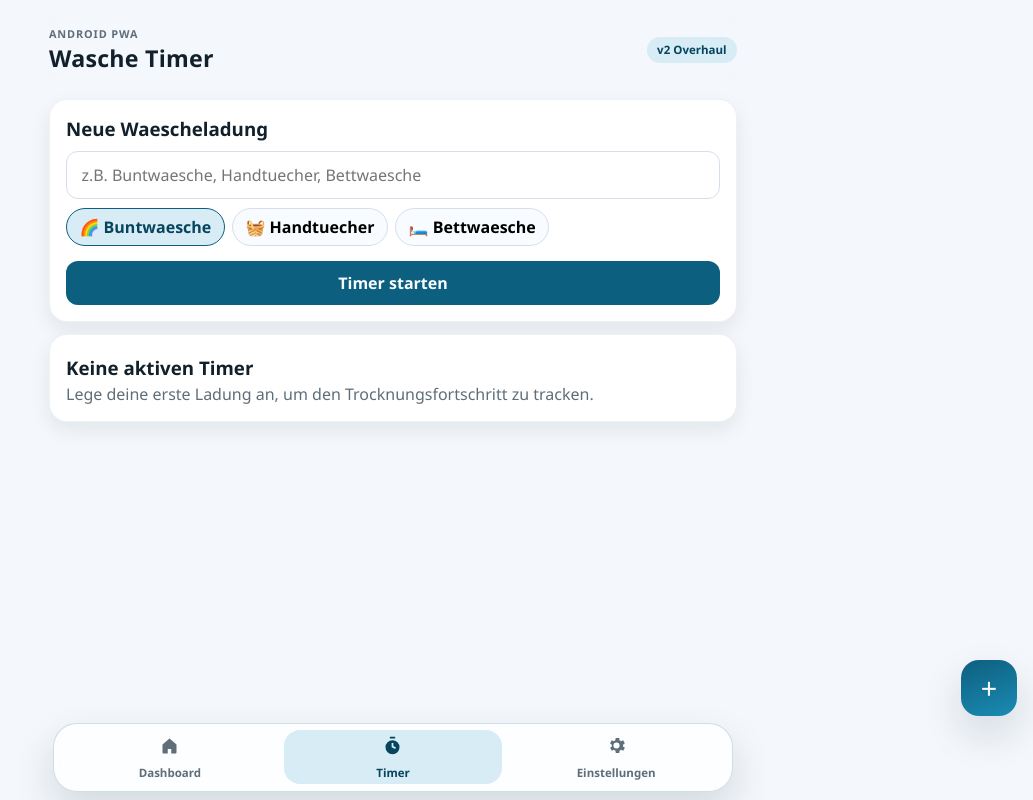
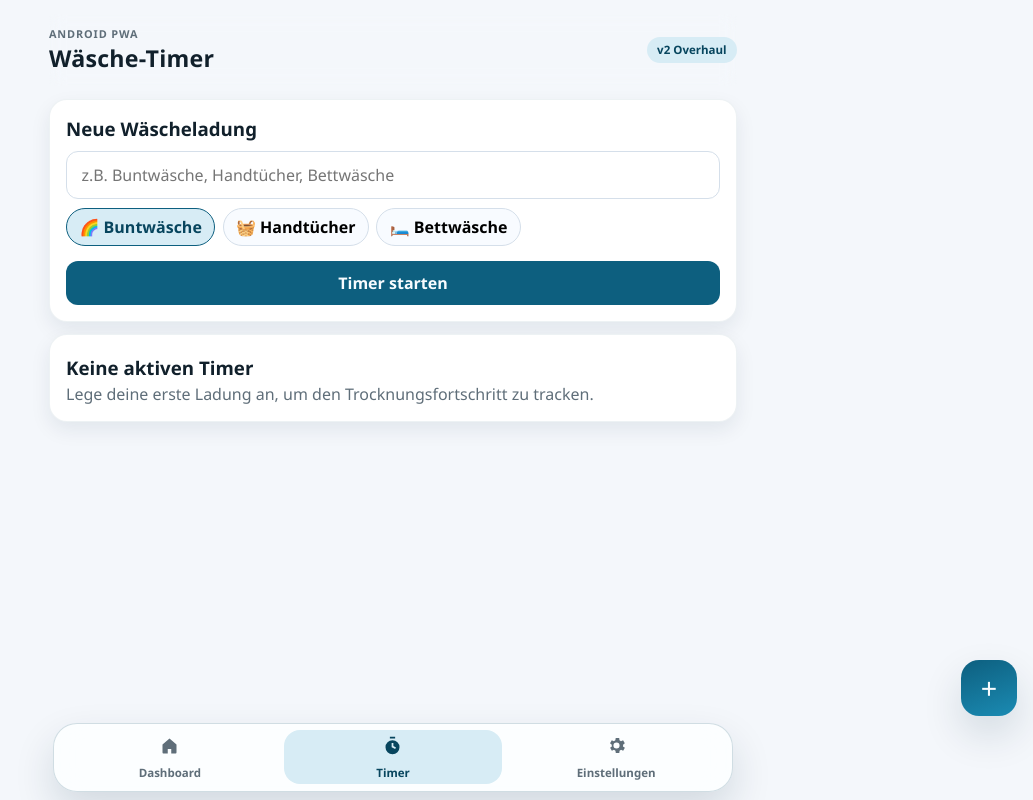
Before and after one commit to blaxcky/wasche-timer-app, a React (Vite) app: page / in a window 1280 px wide. Both pictures are taken after a click on the button "Timer verwalten". Shown: the whole page, without its empty margins (247-1280 px from the left). Built offline with nearby package versions, Linux system fonts and the light colour scheme.

Commit message:
umlaute fix

```diff
--- a/index.html
+++ b/index.html
@@ -4,7 +4,7 @@
     <meta charset="UTF-8" />
     <meta name="viewport" content="width=device-width, initial-scale=1, viewport-fit=cover" />
     <meta name="theme-color" content="#0d5f7f" />
-    <title>Wasche Timer</title>
+    <title>Wäsche-Timer</title>
   </head>
   <body>
     <div id="root"></div>
--- a/src/app/App.tsx
+++ b/src/app/App.tsx
@@ -167,13 +167,13 @@ function AppContent(): JSX.Element {
 
       if (dueOffset === undefined) continue;
 
-      maybeNotify("Wasche Timer", `${timer.name}: noch ${formatDuration(dueOffset * 60, false)} bis Ziel.`);
+      maybeNotify("Wäsche-Timer", `${timer.name}: noch ${formatDuration(dueOffset * 60, false)} bis Ziel.`);
       triggerHaptics(state.settings.hapticsEnabled);
       dispatch({ type: "MARK_REMINDER_SENT", payload: { id: timer.id, offsetMin: dueOffset } });
     }
 
     if (isWashingDone && !washingDoneRef.current) {
-      maybeNotify("Waschmaschine fertig", "Dein Waschgang ist fertig und bereit zum Aufhaengen.");
+      maybeNotify("Waschmaschine fertig", "Dein Waschgang ist fertig und bereit zum Aufhängen.");
       triggerHaptics(state.settings.hapticsEnabled);
       washingDoneRef.current = true;
     }
@@ -225,7 +225,7 @@ function AppContent(): JSX.Element {
     try {
       startAtIso = fromDatetimeLocalInput(editDraft.startAtInput);
     } catch {
-      window.alert("Bitte ein gueltiges Startdatum eingeben.");
+      window.alert("Bitte ein gültiges Startdatum eingeben.");
       return;
     }
 
@@ -252,7 +252,7 @@ function AppContent(): JSX.Element {
   };
 
   const deleteTimer = (id: string): void => {
-    if (!confirmAction("Timer wirklich loeschen?")) return;
+    if (!confirmAction("Timer wirklich löschen?")) return;
     dispatch({ type: "DELETE_TIMER", payload: { id, archiveReason: "deleted" } });
   };
 
@@ -288,10 +288,10 @@ function AppContent(): JSX.Element {
     try {
       if (window.showSaveFilePicker) {
         const fileHandle = await window.showSaveFilePicker({
-          suggestedName: `wasche-timer-backup-${new Date().toISOString().slice(0, 10)}.json`,
+          suggestedName: `wäsche-timer-backup-${new Date().toISOString().slice(0, 10)}.json`,
           types: [
             {
-              description: "Wasche Timer Backup",
+              description: "Wäsche-Timer Backup",
               accept: { "application/json": [".json"] }
             }
           ]
@@ -305,7 +305,7 @@ function AppContent(): JSX.Element {
         const url = URL.createObjectURL(blob);
         const anchor = document.createElement("a");
         anchor.href = url;
-        anchor.download = `wasche-timer-backup-${new Date().toISOString().slice(0, 10)}.json`;
+        anchor.download = `wäsche-timer-backup-${new Date().toISOString().slice(0, 10)}.json`;
         anchor.click();
         URL.revokeObjectURL(url);
       }
@@ -321,7 +321,7 @@ function AppContent(): JSX.Element {
         .showOpenFilePicker({
           types: [
             {
-              description: "Wasche Timer Backup",
+              description: "Wäsche-Timer Backup",
               accept: { "application/json": [".json"] }
             }
           ]
@@ -354,12 +354,12 @@ function AppContent(): JSX.Element {
 
       const raw = await file.text();
       const importedState = parseBackupPayload(raw);
-      if (!confirmAction(`Import ${importedState.timers.length} Timer und ${importedState.history.length} Archiv-Eintraege?`)) return;
+      if (!confirmAction(`Import ${importedState.timers.length} Timer und ${importedState.history.length} Archiv-Einträge?`)) return;
 
       dispatch({ type: "REPLACE_STATE", payload: importedState });
       window.alert("Backup erfolgreich importiert.");
     } catch {
-      window.alert("Backup-Datei ist ungueltig oder nicht lesbar.");
+      window.alert("Backup-Datei ist ungültig oder nicht lesbar.");
     }
   };
 
@@ -386,7 +386,7 @@ function AppContent(): JSX.Element {
     const presets = parseMinutesInput(defaultPresetInput).sort((a, b) => a - b);
 
     if (reminders.length === 0 || presets.length === 0) {
-      window.alert("Bitte gueltige Minutenlisten eingeben.");
+      window.alert("Bitte gültige Minutenlisten eingeben.");
       return;
     }
 
@@ -414,7 +414,7 @@ function AppContent(): JSX.Element {
       <header className="top-bar">
         <div>
           <p className="eyebrow">Android PWA</p>
-          <h1>Wasche Timer</h1>
+          <h1>Wäsche-Timer</h1>
         </div>
         <span className="status-pill">v2 Overhaul</span>
       </header>
@@ -424,7 +424,7 @@ function AppContent(): JSX.Element {
           <section className="tab-screen">
             <div className="card hero-card">
               <div>
-                <p className="eyebrow">Schnellueberblick</p>
+                <p className="eyebrow">Schnellüberblick</p>
                 <h2>{activeCount} aktiv, {doneCount} fertig</h2>
               </div>
               <p className="muted">Durchschnittliche Laufzeit: {formatDuration(avgElapsed, false)}</p>
@@ -517,12 +517,12 @@ function AppContent(): JSX.Element {
           <section className="tab-screen">
             <article className="card">
               <div className="section-head">
-                <h3>Neue Waescheladung</h3>
+                <h3>Neue Wäscheladung</h3>
               </div>
               <div className="stacked-form">
                 <input
                   type="text"
-                  placeholder="z.B. Buntwaesche, Handtuecher, Bettwaesche"
+                  placeholder="z.B. Buntwäsche, Handtücher, Bettwäsche"
                   value={newTimerName}
                   onChange={(event) => setNewTimerName(event.target.value)}
                   onKeyDown={(event) => {
@@ -586,7 +586,7 @@ function AppContent(): JSX.Element {
                           <button className="btn btn-tonal" onClick={() => markDone(timer.id)}>Als fertig</button>
                         ) : null}
                         <button className="btn btn-tonal" onClick={() => archiveTimer(timer.id)}>Archivieren</button>
-                        <button className="btn btn-danger" onClick={() => deleteTimer(timer.id)}>Loeschen</button>
+                        <button className="btn btn-danger" onClick={() => deleteTimer(timer.id)}>Löschen</button>
                       </div>
                     </article>
                   );
@@ -624,7 +624,7 @@ function AppContent(): JSX.Element {
               </label>
 
               <label className="switch-row">
-                <span>Bestaetigungsdialoge</span>
+                <span>Bestätigungsdialoge</span>
                 <input
                   type="checkbox"
                   checked={state.settings.confirmationsEnabled}
@@ -692,10 +692,10 @@ function AppContent(): JSX.Element {
               </div>
               <p className="muted">
                 {isStandalone
-                  ? "App laeuft bereits im Standalone-Modus."
+                  ? "App läuft bereits im Standalone-Modus."
                   : installPrompt
                   ? "App kann jetzt auf dem Homescreen installiert werden."
-                  : "Install-Prompt aktuell nicht verfuegbar. Auf Android ueber Browser-Menue installierbar."}
+                  : "Install-Prompt aktuell nicht verfügbar. Auf Android über Browser-Menü installierbar."}
               </p>
               {installPrompt ? (
                 <button className="btn btn-primary" onClick={installApp}>Jetzt installieren</button>
--- a/src/shared/lib/defaults.ts
+++ b/src/shared/lib/defaults.ts
@@ -5,21 +5,21 @@ export const DEFAULT_TARGET_DURATION_SEC = 3 * 24 * 60 * 60;
 export const DEFAULT_TEMPLATES: LaundryTemplate[] = [
   {
     id: "tpl-colored",
-    name: "Buntwaesche",
+    name: "Buntwäsche",
     emoji: "🌈",
     targetDurationSec: DEFAULT_TARGET_DURATION_SEC,
     reminderOffsetsMin: [1440, 360, 60]
   },
   {
     id: "tpl-towels",
-    name: "Handtuecher",
+    name: "Handtücher",
     emoji: "🧺",
     targetDurationSec: DEFAULT_TARGET_DURATION_SEC,
     reminderOffsetsMin: [1440, 480, 90]
   },
   {
     id: "tpl-bedding",
-    name: "Bettwaesche",
+    name: "Bettwäsche",
     emoji: "🛏️",
     targetDurationSec: DEFAULT_TARGET_DURATION_SEC,
     reminderOffsetsMin: [1440, 360, 120]
--- a/src/shared/storage/repository.ts
+++ b/src/shared/storage/repository.ts
@@ -222,7 +222,7 @@ export function parseBackupPayload(raw: string): AppStateV2 {
   }
 
   if (!parsed || typeof parsed !== "object") {
-    throw new Error("Ungueltiges Backup-Format");
+    throw new Error("Ungültiges Backup-Format");
   }
 
   const record = parsed as Partial<ExportedBackupV2>;
--- a/vite.config.ts
+++ b/vite.config.ts
@@ -15,8 +15,8 @@ export default defineConfig({
       registerType: "autoUpdate",
       includeAssets: ["icons/icon-192.svg", "icons/icon-512.svg", "icons/maskable-512.svg"],
       manifest: {
-        name: "Wasche Timer",
-        short_name: "WascheTimer",
+        name: "Wäsche-Timer",
+        short_name: "WäscheTimer",
         description: "Tracke Trocknungszeit und Waschmaschinenlaufzeiten auf Android.",
         start_url: "./",
         scope: "./",
```
Also changed, not shown: manifest.json, public/manifest.webmanifest, 2 other files (tests, documents, lock files or other folders).
